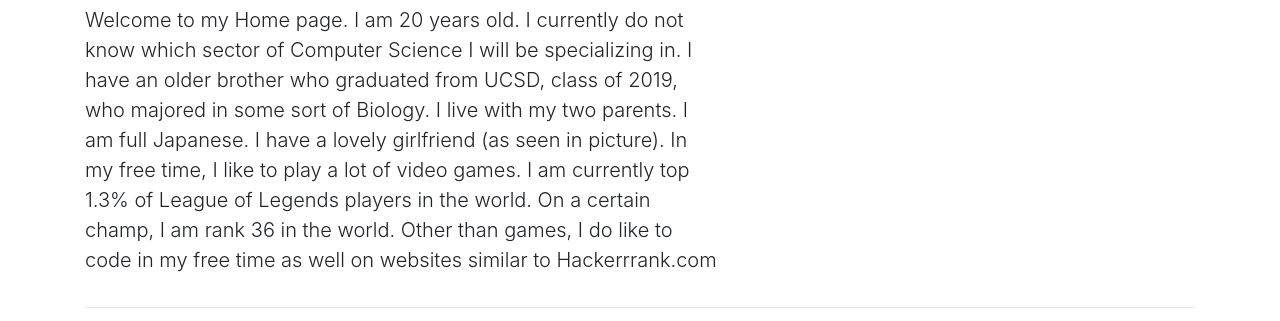
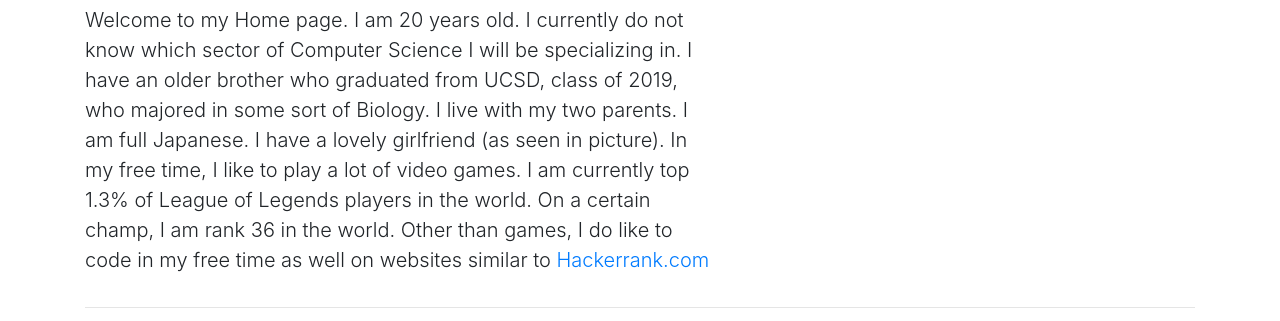
Before and after one commit to ItsJustJett/Bootstrap, a plain HTML site: page index.html in a window 1280 px wide. Shown: the part 314-635 px from the top of the page. Drawn offline with nearby package versions, Linux system fonts and the light colour scheme.

Commit message:
Update index.html

```diff
--- a/index.html
+++ b/index.html
@@ -30,7 +30,7 @@
       <div class="col-md-7">
         <h2 class="featurette-heading">A LITTLE ABOUT <span class="text-muted">ME.</span></h2>
         <p class="lead">Welcome to my Home page. I am 20 years old. I currently do not know which sector of Computer Science I will be specializing in. I have an older brother who graduated from UCSD, class of 2019, who majored in some sort of Biology. I live with my two parents. I am full Japanese. I have a lovely girlfriend (as seen in picture).
-		In my free time, I like to play a lot of video games. I am currently top 1.3% of League of Legends players in the world. On a certain champ, I am rank 36 in the world. Other than games, I do like to code in my free time as well on websites similar to Hackerrrank.com</p>
+		In my free time, I like to play a lot of video games. I am currently top 1.3% of League of Legends players in the world. On a certain champ, I am rank 36 in the world. Other than games, I do like to code in my free time as well on websites similar to <a href="https://www.hackerrank.com/" target="_blank">Hackerrank.com</a></p>
       </div>
       <div class="col-md-5">
         <img src="PnMe6.jpg" alt="Jett Sonoda and his girlfriend" width="400" height="400">
```
